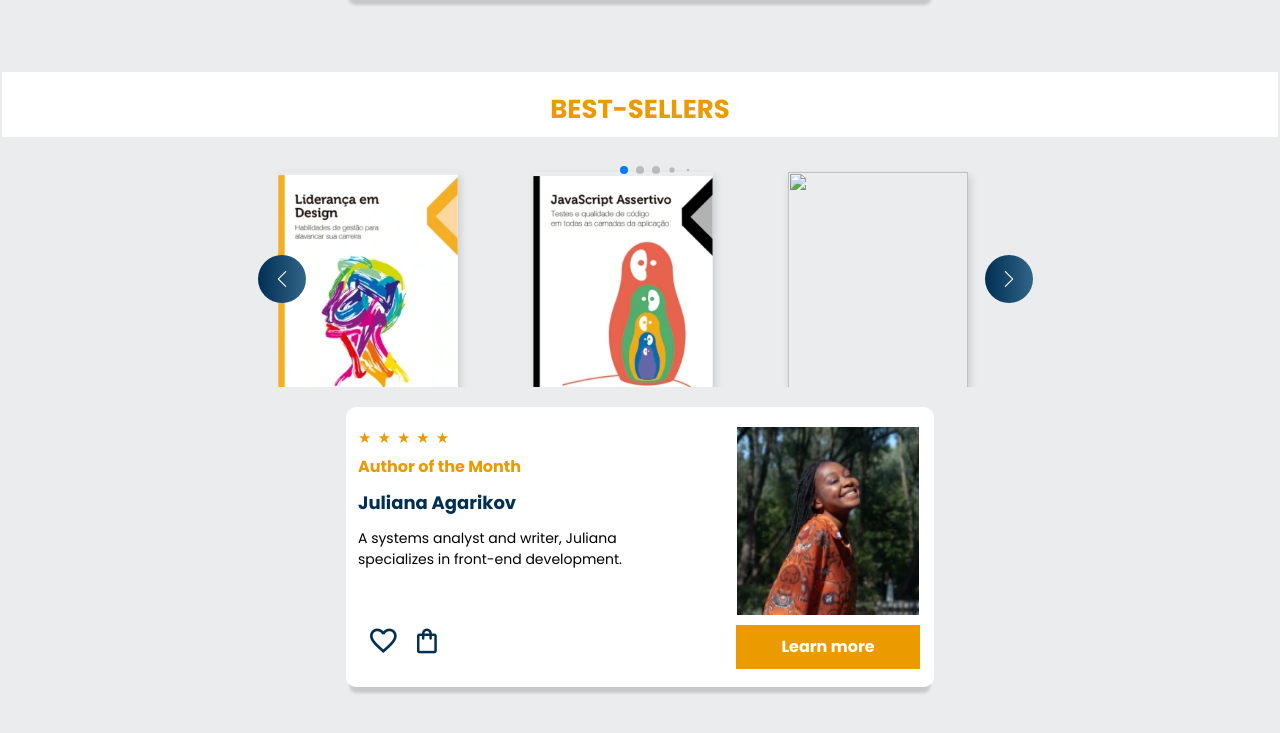
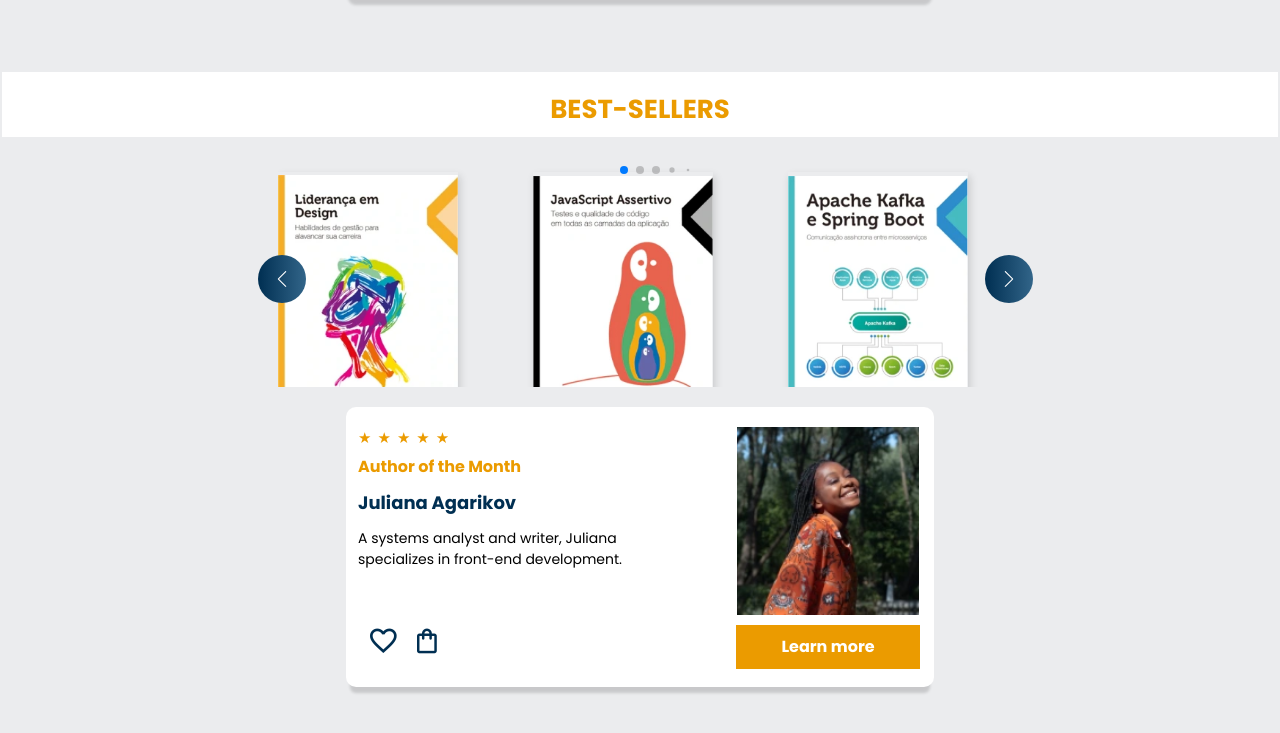
Before and after one commit to jtg-inductions-fe/FE-Assignment-1-Anurag-Sharma-UID00768-2026, a website built with Vite: page index.html in a window 1280 px wide. Shown: the part 1096-1829 px from the top of the page. Built offline with nearby package versions, Linux system fonts and the light colour scheme; files whose address does not match are found by name; a web font is replaced by a local one.

Commit message:
[AS_A1_04]: Fixed pagination

```diff
--- a/index.html
+++ b/index.html
@@ -306,7 +306,7 @@
                             </div>
                             <div class="swiper-slide">
                                 <img
-                                    src="/public/assets/images/book-kafka-spring.webp"
+                                    src="/public/assets/images/book-apache.webp"
                                     alt=""
                                 />
                             </div>
```
Also changed, not shown: 1 other file.
